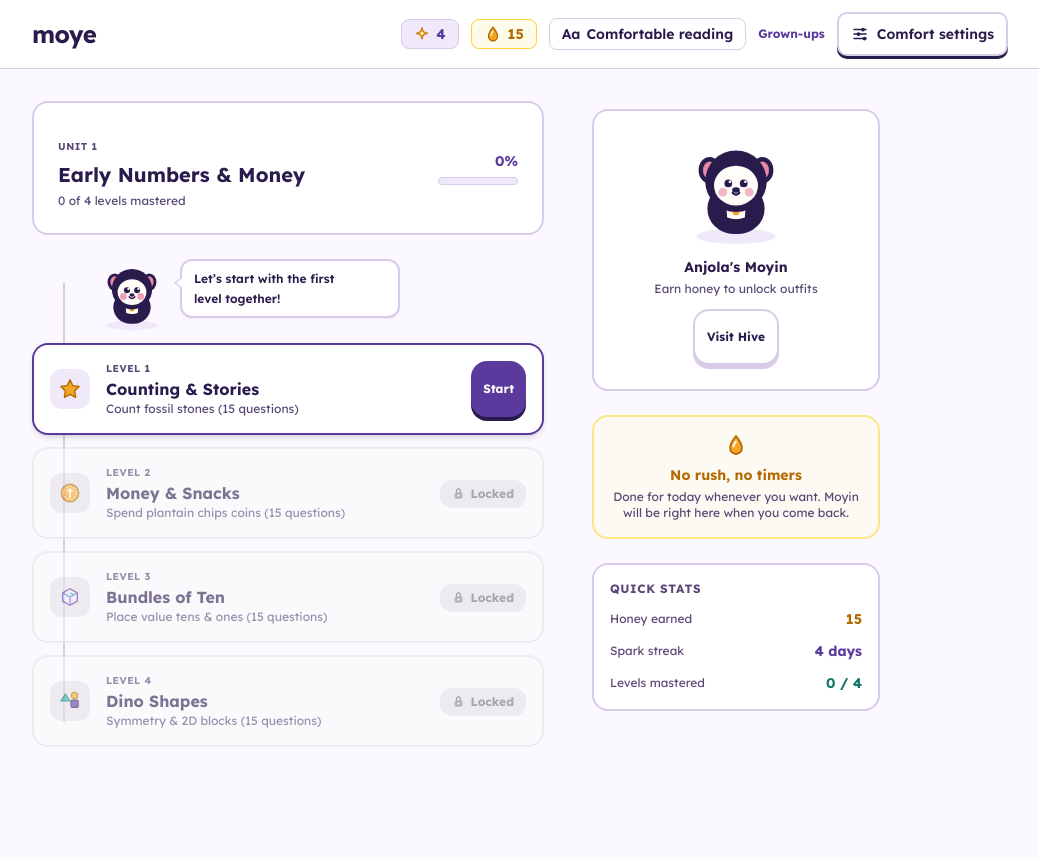
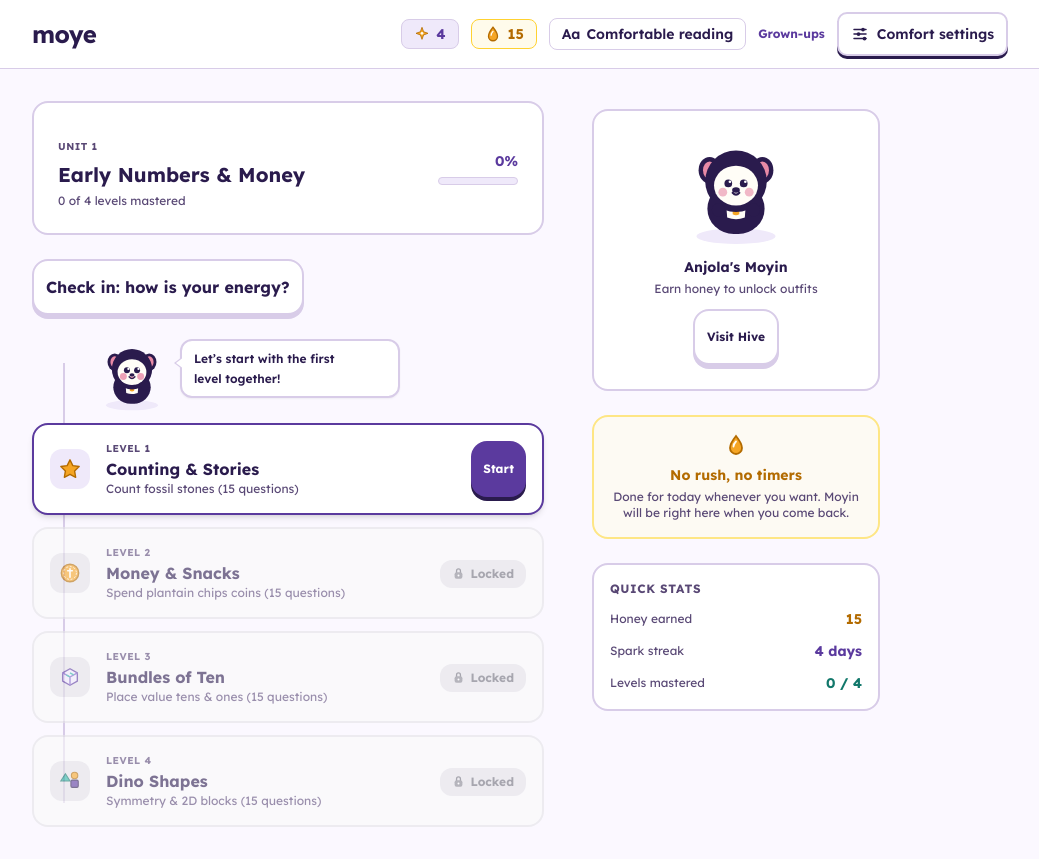
Before and after one commit to ayodejiades/moye, a Next.js app: page /learn in a window 1280 px wide. Shown: the whole page, without its empty margins (120-1159 px from the left). Before the commit the page ends 800 px from the top, so only its background shows below. Built offline with nearby package versions, Linux system fonts and the light colour scheme.

Commit message:
features.md B10: energy check in (lib/energy.ts, 8 tests) and a calm check in card on /learn

```diff
--- a/app/learn/page.tsx
+++ b/app/learn/page.tsx
@@ -2,9 +2,11 @@
 
 import { ComfortButton } from "@/components/comfort-button";
 import { ReviewCard } from "@/components/review-card";
+import { EnergyCheckIn } from "@/components/energy-checkin";
 import { InstallPrompt } from "@/components/install-prompt";
 
 import Link from "next/link";
+import { useState } from "react";
 import { useRouter } from "next/navigation";
 import { useMoyeStore } from "@/lib/moye-store";
 import { useAccessibility } from "@/lib/accessibility-context";
@@ -46,6 +48,8 @@ function getMascotMessage(completedCount: number, nextTitle: string | null): str
 export default function LearnPathPage() {
   const { state } = useMoyeStore();
   const router = useRouter();
+  // Energy check in shows once per browser, before the first session of the day.
+  const [energyAsked, setEnergyAsked] = useState(false);
   const { dyslexicFont, setDyslexicFont } = useAccessibility();
 
   const completedCount = state.completedLevels.length;
@@ -132,6 +136,20 @@ export default function LearnPathPage() {
               </div>
             </div>
           </div>
+
+          {/* Energy check in, once per browser, then straight into the path (features.md B10) */}
+          {energyAsked ? (
+            <EnergyCheckIn onStart={() => setEnergyAsked(false)} />
+          ) : (
+            <button
+              type="button"
+              data-demo="energy-open"
+              onClick={() => setEnergyAsked(true)}
+              className="btn-3d btn-3d-card text-base self-start"
+            >
+              Check in: how is your energy?
+            </button>
+          )}
 
           {/* Something worth another look, only when something is due (features.md B4) */}
           <ReviewCard onStart={(_skillId, levelId) => router.push(`/lesson?level=${levelId}`)} />
--- /dev/null
+++ b/components/energy-checkin.tsx
@@ -0,0 +1,106 @@
+"use client";
+
+import { useState } from "react";
+import { useMoyeStore } from "@/lib/moye-store";
+import {
+  ENERGY_LEVELS,
+  planForEnergy,
+  energyGreeting,
+  type EnergyLevel,
+} from "@/lib/energy";
+import { MoyinMascot } from "@/components/moyin-mascot";
+
+const PATH_SKILLS = ["count-within-10", "money-simple", "place-value-tens", "shapes-geometry"];
+
+const STORAGE_KEY = "moye_energy_checkin";
+
+/**
+ * How is your energy right now? (features.md B10)
+ *
+ * Three buttons, no score, no timer, and it can be skipped. Nothing leaves the device:
+ * the answer only shapes which questions come next.
+ */
+export function EnergyCheckIn({ onStart }: { onStart: (energy: EnergyLevel) => void }) {
+  const { state } = useMoyeStore();
+  const [chosen, setChosen] = useState<EnergyLevel | null>(null);
+
+  const plan = chosen ? planForEnergy(chosen, PATH_SKILLS, state.skillMastery) : null;
+
+  function begin() {
+    if (!chosen) return;
+    try {
+      window.localStorage.setItem(STORAGE_KEY, JSON.stringify({ energy: chosen, at: Date.now() }));
+    } catch {
+      // Storage is a bonus here: the session works without remembering the answer.
+    }
+    onStart(chosen);
+  }
+
+  return (
+    <section
+      aria-labelledby="energy-heading"
+      data-demo="energy-checkin"
+      className="w-full max-w-2xl bg-white border-2 border-[var(--border)] rounded-2xl p-6 flex flex-col gap-4"
+    >
+      <div className="flex items-center gap-4">
+        <MoyinMascot pose={chosen === "tired" ? "sleepy" : "smile"} size={72} />
+        <div>
+          <h2 id="energy-heading" className="text-lg font-bold text-[var(--plum-900)]">
+            How is your energy right now?
+          </h2>
+          <p className="text-sm text-[var(--fg-muted)] mt-1">
+            This only changes what comes next. There is no wrong answer and nothing is saved off this device.
+          </p>
+        </div>
+      </div>
+
+      <div className="flex flex-col gap-2">
+        {ENERGY_LEVELS.map((level) => {
+          const selected = chosen === level.id;
+          return (
+            <button
+              key={level.id}
+              type="button"
+              data-demo={`energy-${level.id}`}
+              aria-pressed={selected}
+              onClick={() => setChosen(level.id)}
+              className={`text-left rounded-xl border-2 p-3 transition-colors ${
+                selected
+                  ? "bg-[var(--plum-100)] border-[var(--plum-700)]"
+                  : "bg-white border-[var(--border)] hover:bg-[var(--paper)]"
+              }`}
+            >
+              <span className="block text-base font-bold text-[var(--plum-900)]">{level.label}</span>
+              <span className="block text-sm text-[var(--fg-muted)] mt-0.5">{level.blurb}</span>
+            </button>
+          );
+        })}
+      </div>
+
+      {plan && chosen && (
+        <p className="text-sm text-[var(--plum-900)] font-semibold">
+          {energyGreeting(state.activeProfileName, chosen)}
+        </p>
+      )}
+
+      <div className="flex flex-wrap items-center gap-3">
+        <button
+          type="button"
+          data-demo="energy-continue"
+          disabled={!chosen}
+          onClick={begin}
+          className={`btn-3d btn-3d-plum text-base ${chosen ? "" : "opacity-50 cursor-not-allowed"}`}
+        >
+          Start the session
+        </button>
+        <button
+          type="button"
+          onClick={() => onStart("okay")}
+          className="text-sm font-semibold text-[var(--plum-700)] hover:underline min-h-11 inline-flex items-center"
+        >
+          Skip, start from the beginning
+        </button>
+      </div>
+    </section>
+  );
+}
--- /dev/null
+++ b/lib/energy.ts
@@ -0,0 +1,111 @@
+/**
+ * Energy check in at the start of a session (features.md B10, SPEC.md 5.3).
+ *
+ * Three choices, no score, nothing leaves the device. A tired child gets an easier
+ * warm up and a shorter goal, so the session still ends well rather than ending in
+ * frustration. Never framed as a rating of the child: this is how the session starts,
+ * not how the child is doing.
+ *
+ * Everything is a pure function so the same answer always produces the same plan.
+ */
+
+export type EnergyLevel = "full" | "okay" | "tired";
+
+export const ENERGY_LEVELS: { id: EnergyLevel; label: string; blurb: string }[] = [
+  { id: "full", label: "Full of energy", blurb: "Let's go further today." },
+  { id: "okay", label: "Okay", blurb: "A steady session works." },
+  { id: "tired", label: "Tired", blurb: "We will keep it small and gentle." },
+];
+
+export interface SessionPlan {
+  /** Skill ids to serve first, easiest first. */
+  skillOrder: string[];
+  /** How many questions to aim for. Never a countdown, just a soft target. */
+  questionTarget: number;
+  /** Tier to open the session at: 1 is the gentlest. */
+  startTier: 1 | 2 | 3;
+  /** Honey per question is trimmed for a tired child so the session stays short. */
+  honeyScale: number;
+  /** True when the plan asks for a break rather than another question. */
+  suggestBreak: boolean;
+}
+
+/**
+ * Turns the check in into a plan. `availableSkills` is the ordered list the child could
+ * do; the plan reorders it so the gentlest comes first when energy is low.
+ */
+export function planForEnergy(
+  energy: EnergyLevel,
+  availableSkills: string[],
+  skillMastery: Record<string, { pKnown: number; tier: number }> = {},
+): SessionPlan {
+  // Trim as well as filter: a padded id would sort and compare inconsistently, and a
+  // repeated id would queue the same skill twice in one session.
+  const seen = new Set<string>();
+  const known = availableSkills.filter((id) => {
+    if (typeof id !== "string") return false;
+    const trimmed = id.trim();
+    if (trimmed.length === 0 || seen.has(trimmed)) return false;
+    seen.add(trimmed);
+    return true;
+  });
+
+  // Sort by how well the child knows each skill, gentlest first. Unknown skills sit at
+  // the bottom of the range rather than being treated as zero.
+  const byGentleness = [...known].sort((a, b) => {
+    const pa = skillMastery[a]?.pKnown ?? 0.3;
+    const pb = skillMastery[b]?.pKnown ?? 0.3;
+    if (pa !== pb) return pa - pb;
+    return a.localeCompare(b);
+  });
+
+  if (energy === "tired") {
+    return {
+      skillOrder: byGentleness.slice(0, 2),
+      questionTarget: 3,
+      startTier: 1,
+      honeyScale: 0.5,
+      suggestBreak: true,
+    };
+  }
+
+  if (energy === "okay") {
+    return {
+      skillOrder: byGentleness,
+      questionTarget: 8,
+      startTier: 1,
+      honeyScale: 1,
+      suggestBreak: false,
+    };
+  }
+
+  return {
+    skillOrder: byGentleness,
+    questionTarget: 12,
+    startTier: 2,
+    honeyScale: 1,
+    suggestBreak: false,
+  };
+}
+
+/** One warm line for the start of the session. Never mentions a score or a target. */
+export function energyGreeting(name: string, energy: EnergyLevel): string {
+  const who = name.trim() || "friend";
+  if (energy === "tired") return `No problem at all, ${who}. Small and gentle today.`;
+  if (energy === "okay") return `Good to see you, ${who}. Let's take it steady.`;
+  return `Great to see you, ${who}. Let's go a little further today.`;
+}
+
+/**
+ * The sentence on the Done for today screen, derived from measured attempt timestamps
+ * only (features.md B2 asks for the same honesty). Returns whole minutes held, or null
+ * when there is nothing measured to report.
+ */
+export function focusMinutesHeld(timestamps: number[]): number | null {
+  const valid = timestamps.filter((t) => Number.isFinite(t)).sort((a, b) => a - b);
+  if (valid.length < 2) return null;
+  const spanMs = valid[valid.length - 1] - valid[0];
+  const minutes = Math.round(spanMs / 60_000);
+  // Under a minute of real measurement is noise, not focus. Say nothing rather than guess.
+  return minutes >= 1 ? minutes : null;
+}
```
Also changed, not shown: 1 other file (tests, documents, lock files or other folders).
